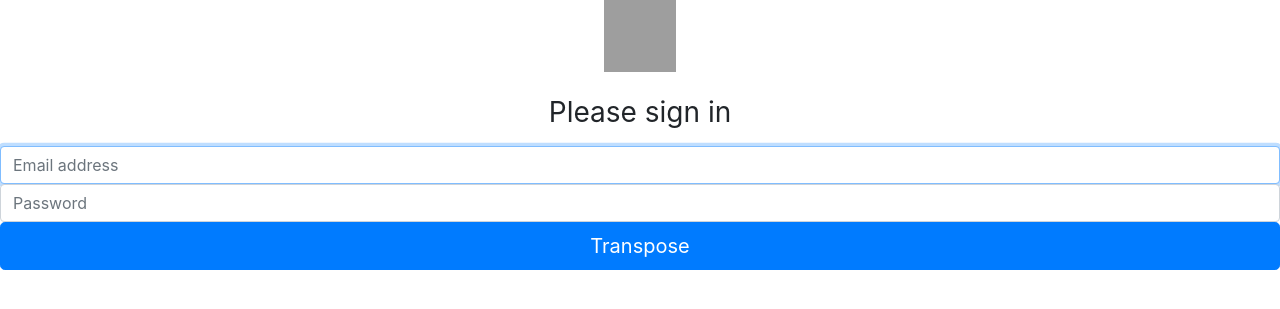
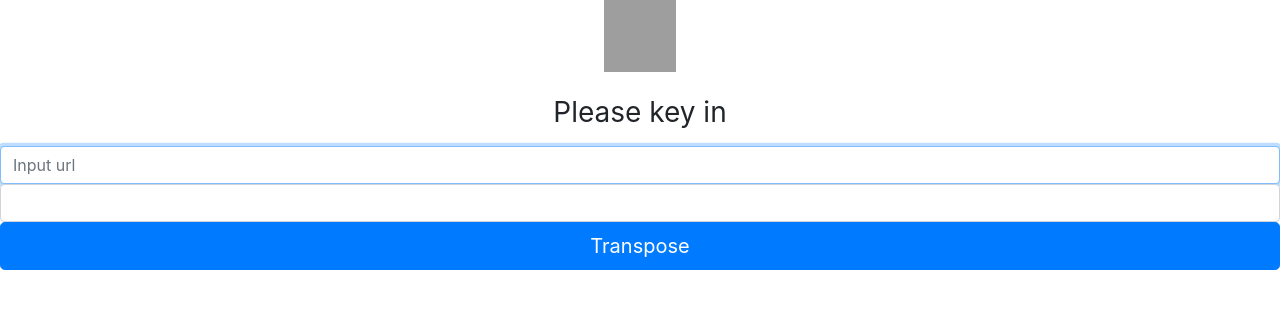
Before and after one commit to silenceliang/tinyURL, a Flask app: page / in a window 1280 px wide. Shown: the top 309 px of the page. Run offline with Flask 2, Linux system fonts and the light colour scheme; some libraries are stand-ins or nearby versions; grey boxes are pictures that could not be loaded.

Commit message:
add superLink

```diff
--- a/server.py
+++ b/server.py
@@ -55,13 +55,12 @@ fun = TinyURL()
 
 @app.route('/shortURL', methods=['POST'])
 def short_request():
-    ServerPrefix = "http://localhost:" + str(5002) + "/"
     url = request.get_json()
     print('input url:', url)
     print('ready for encoding ...')
     url_key = fun.encode(url)
     print('after encoding: ', url_key)
-    return  ServerPrefix + url_key
+    return  {'key':url_key}
 
 @app.route('/<url_key>')
 def redir(url_key):
--- a/templates/index.html
+++ b/templates/index.html
@@ -16,11 +16,11 @@
   <body class="text-center">
     <div class="form-signin">
       <img class="mb-4" src="https://getbootstrap.com/docs/4.0/assets/brand/bootstrap-solid.svg" alt="" width="72" height="72">
-      <h1 class="h3 mb-3 font-weight-normal">Please sign in</h1>
-      <label for="inputEmail" class="sr-only">Email address</label>
-      <input type="email" id="inputEmail" class="form-control" placeholder="Email address" required autofocus>
-      <label for="inputPassword" class="sr-only">Password</label>
-      <input type="password" id="inputPassword" class="form-control" placeholder="Password" required>
+      <h1 class="h3 mb-3 font-weight-normal">Please key in</h1>
+      <label for="input_url" class="sr-only">INPUT</label>
+      <input type="email" id="input_url" class="form-control" placeholder="Input url" required autofocus>
+      <label for="output_url" class="sr-only">OUTPUT</label>
+      <div id="output_url" class="form-control" placeholder="short url" required></div>
       <button class="turn2url btn btn-lg btn-primary btn-block">Transpose</button>
     </div>
   </body>
@@ -29,15 +29,17 @@
     const submit_btn = document.querySelector('button');
     submit_btn.addEventListener('click', e => {
         if(e.target.classList.contains('turn2url')){
-            const entry = document.getElementById('inputEmail').value;
+            const entry = document.getElementById('input_url').value;
             fetch('shortURL', {
                 method:'POST',
                 body:JSON.stringify(entry),
                 headers:{'Content-Type':'application/json'}
-            }).then(function(response){
-                return response.json();
-            }).then(function(data){
-                console.log('success');
+            }).then(res => res.json())
+              .then(function(res){
+                alert(res['key']);
+                console.log(document.getElementById('output_url'));
+                document.getElementById('output_url').innerHTML ="<a href="+res['key']+">" + res['key'] + "</a>";
+                console.log(res);
             })
     }});
 </script>
```
